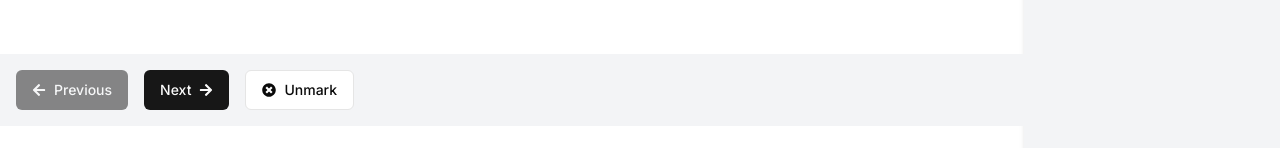
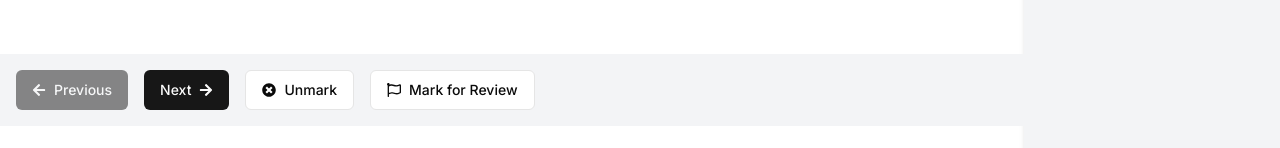
Before and after one commit to destx0/gquiz, a Next.js app: page /test in a window 1280 px wide. Shown: the part 674-822 px from the top of the page. Built offline with nearby package versions, Linux system fonts and the light colour scheme.

Commit message:
checkpoint for star

```diff
--- a/src/app/test/page.js
+++ b/src/app/test/page.js
@@ -22,6 +22,9 @@ export default function Test() {
 		questions.map((section) => Array(section.questions.length).fill(null))
 	);
 	const [visitedQuestions, setVisitedQuestions] = useState(
+		questions.map((section) => Array(section.questions.length).fill(false))
+	);
+	const [flaggedQuestions, setFlaggedQuestions] = useState(
 		questions.map((section) => Array(section.questions.length).fill(false))
 	);
 	const [showNavigation, setShowNavigation] = useState(false);
@@ -55,6 +58,13 @@ export default function Test() {
 		const newSelectedOptions = [...selectedOptions];
 		newSelectedOptions[sectionIndex][questionIndex] = null;
 		setSelectedOptions(newSelectedOptions);
+	};
+
+	const markForReview = (sectionIndex, questionIndex) => {
+		const newFlaggedQuestions = [...flaggedQuestions];
+		newFlaggedQuestions[sectionIndex][questionIndex] =
+			!newFlaggedQuestions[sectionIndex][questionIndex];
+		setFlaggedQuestions(newFlaggedQuestions);
 	};
 
 	const jumpToQuestion = (sectionIndex, questionIndex) => {
@@ -116,6 +126,7 @@ export default function Test() {
 						jumpToQuestion={jumpToQuestion}
 						selectedOptions={selectedOptions[currentSectionIndex]}
 						visitedQuestions={visitedQuestions[currentSectionIndex]}
+						flaggedQuestions={flaggedQuestions[currentSectionIndex]}
 						showNavigation={showNavigation}
 						setShowNavigation={setShowNavigation}
 						numberOfQuestions={
@@ -129,6 +140,7 @@ export default function Test() {
 					questions={questions}
 					setCurrentQuestionIndex={setCurrentQuestionIndex}
 					unmarkQuestion={unmarkQuestion}
+					markForReview={markForReview}
 				/>
 			</div>
 		</>
--- a/src/components/QuestionControls.jsx
+++ b/src/components/QuestionControls.jsx
@@ -1,6 +1,11 @@
 import React from "react";
 import { Button } from "@/components/ui/button";
-import { FaArrowLeft, FaArrowRight, FaTimesCircle } from "react-icons/fa";
+import {
+	FaArrowLeft,
+	FaArrowRight,
+	FaTimesCircle,
+	FaRegFlag,
+} from "react-icons/fa";
 
 const QuestionControls = ({
 	currentQuestionIndex,
@@ -8,12 +13,13 @@ const QuestionControls = ({
 	questions,
 	setCurrentQuestionIndex,
 	unmarkQuestion,
+	markForReview,
 }) => {
 	const currentSection = questions[currentSectionIndex];
 
 	return (
 		<div className="bg-gray-100 p-4 fixed bottom-0 w-full">
-			<div className="space-x-4 flex flex-start justify-start">
+			<div className="space-x-4 flex justify-start">
 				<Button
 					onClick={() =>
 						setCurrentQuestionIndex(currentQuestionIndex - 1)
@@ -50,6 +56,16 @@ const QuestionControls = ({
 					<FaTimesCircle />
 					<span>Unmark</span>
 				</Button>
+				<Button
+					onClick={() =>
+						markForReview(currentSectionIndex, currentQuestionIndex)
+					}
+					variant="outline"
+					className="flex items-center space-x-2"
+				>
+					<FaRegFlag />
+					<span>Mark for Review</span>
+				</Button>
 			</div>
 		</div>
 	);
--- a/src/components/QuestionNavigation.jsx
+++ b/src/components/QuestionNavigation.jsx
@@ -1,5 +1,6 @@
 import React from "react";
 import { Button } from "@/components/ui/button";
+import { FaFlag } from "react-icons/fa";
 
 const QuestionNavigation = ({
 	numberOfQuestions,
@@ -7,12 +8,20 @@ const QuestionNavigation = ({
 	jumpToQuestion,
 	selectedOptions,
 	visitedQuestions,
+	flaggedQuestions,
 }) => {
 	return (
 		<div className="grid grid-cols-5 gap-2">
 			{Array.from({ length: numberOfQuestions }).map((_, index) => {
-				const isSelected = selectedOptions[index] !== null;
-				const isVisited = visitedQuestions[index];
+				const isSelected = selectedOptions
+					? selectedOptions[index] !== null
+					: false;
+				const isVisited = visitedQuestions
+					? visitedQuestions[index]
+					: false;
+				const isFlagged = flaggedQuestions
+					? flaggedQuestions[index]
+					: false;
 				const isActive = currentQuestionIndex === index;
 
 				let bgColor = "bg-red-500"; // Not Visited
@@ -28,11 +37,14 @@ const QuestionNavigation = ({
 					<Button
 						key={index}
 						onClick={() => jumpToQuestion(index)}
-						className={`w-10 h-10 text-xs ${bgColor} ${
+						className={`relative w-10 h-10 text-xs ${bgColor} ${
 							isActive ? "border-2 border-black" : ""
 						}`}
 					>
 						{index + 1}
+						{isFlagged && (
+							<FaFlag className="absolute top-1 right-1 text-white" />
+						)}
 					</Button>
 				);
 			})}
```
